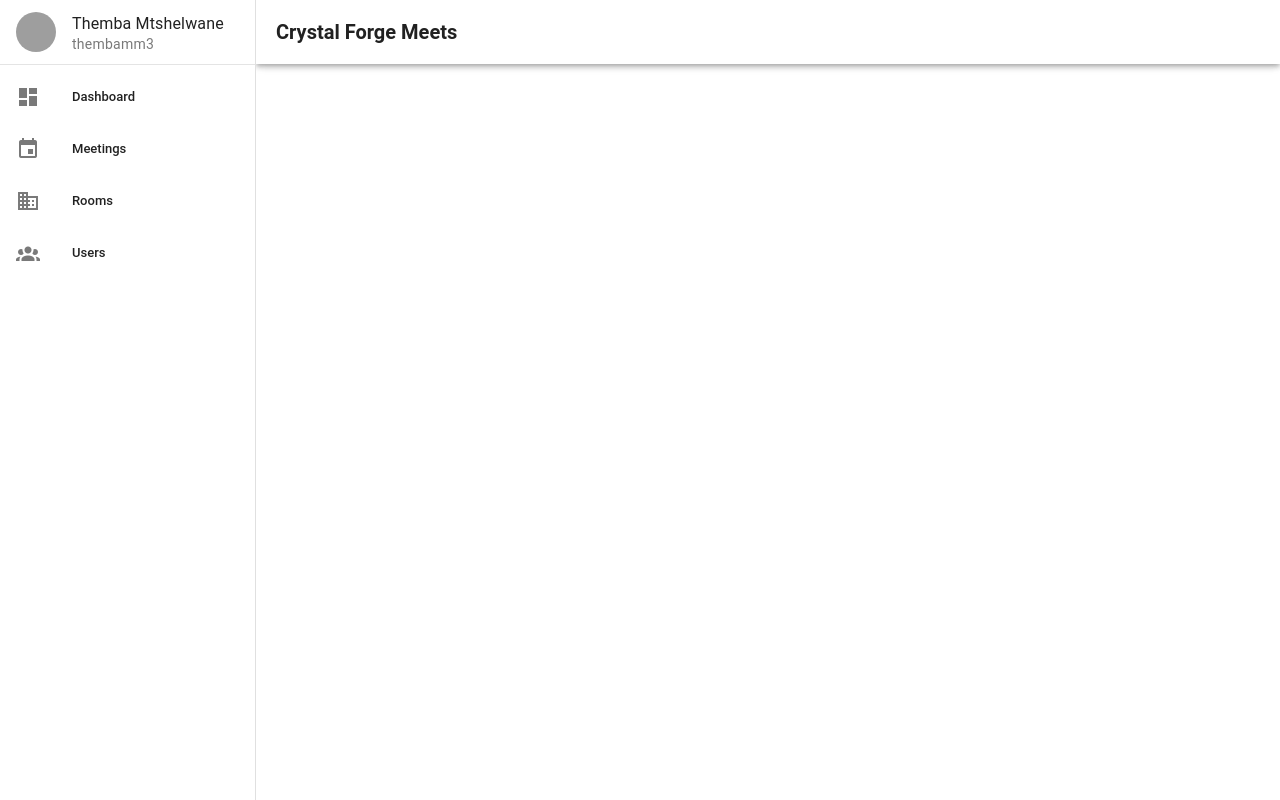
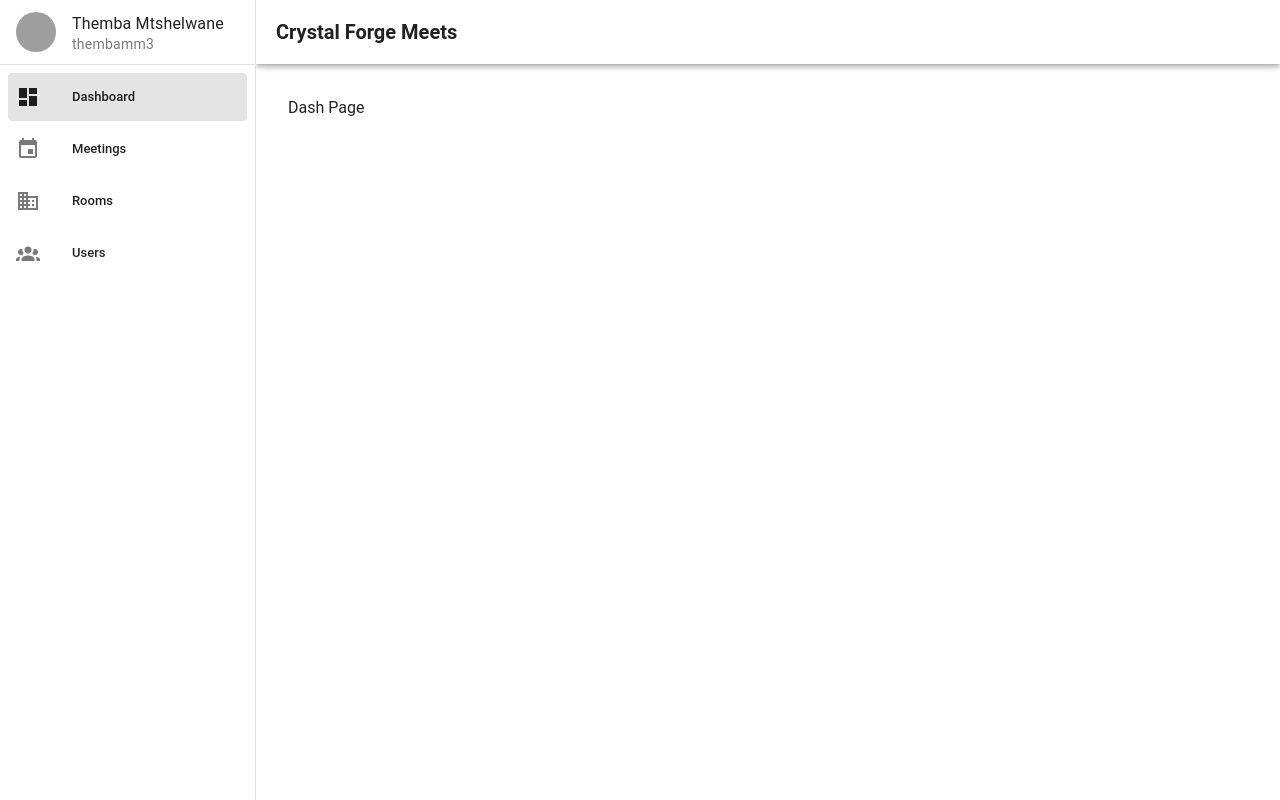
Before and after one commit to ThembaMtshelwane/crystal-forge-meeting-manager, a Vue app in the folder frontend/: page /dashboard in a window 1280 px wide. Built offline with nearby package versions, Linux system fonts and the light colour scheme; grey boxes are pictures that could not be loaded.

Commit message:
feat: Can naviagte between pages

```diff
--- a/frontend/src/components/ui/Sidebar.vue
+++ b/frontend/src/components/ui/Sidebar.vue
@@ -1,6 +1,4 @@
-src/components/ui/Sidebar.vue
 <script setup lang="ts">
-import { stringify } from "querystring";
 import { computed } from "vue";
 import { useDisplay } from "vuetify";
 
@@ -17,6 +15,7 @@ interface ILinks {
   title: string;
   value: string;
   roles: Role[];
+  path: string;
 }
 const sidebarLinks: ILinks[] = [
   {
@@ -24,24 +23,28 @@ const sidebarLinks: ILinks[] = [
     title: "Dashboard",
     value: "dashboard",
     roles: ["admin", "member"],
+    path: "/dashboard",
   },
   {
     icon: "mdi-calendar",
     title: "Meetings",
     value: "meetings",
     roles: ["admin", "member"],
+    path: "/meetings",
   },
   {
     icon: "mdi-domain",
     title: "Rooms",
     value: "rooms",
     roles: ["admin", "member"],
+    path: "/rooms",
   },
   {
     icon: "mdi-account-group",
     title: "Users",
     value: "users",
     roles: ["admin"],
+    path: "/users",
   },
 ];
 </script>
@@ -72,9 +75,13 @@ const sidebarLinks: ILinks[] = [
     <v-list nav>
       <v-list-item
         v-for="link in sidebarLinks"
+        :key="link.value"
         :prepend-icon="link.icon"
         :title="link.title"
         :value="link.value"
+        :to="link.path"
+        exact
+        :active-class="link.path === '/' ? 'v-list-item--active' : undefined"
       ></v-list-item>
     </v-list>
   </v-navigation-drawer>
--- a/frontend/src/layout/DashboardLayout.vue
+++ b/frontend/src/layout/DashboardLayout.vue
@@ -1,4 +1,3 @@
-/src/layout/DashboardLayout.vue
 <script setup lang="ts">
 import Sidebar from "@/components/ui/Sidebar.vue";
 import { computed, ref, watch } from "vue"; // <-- Import 'watch'
--- a/frontend/src/views/DashboardView.vue
+++ b/frontend/src/views/DashboardView.vue
@@ -1,5 +1,5 @@
 <script setup lang="ts"></script>
 
 <template>
-  <h1>About Page</h1>
+  <h1>Dash Page</h1>
 </template>
```
Also changed, not shown: frontend/src/router/index.ts (+3 -4 lines).
